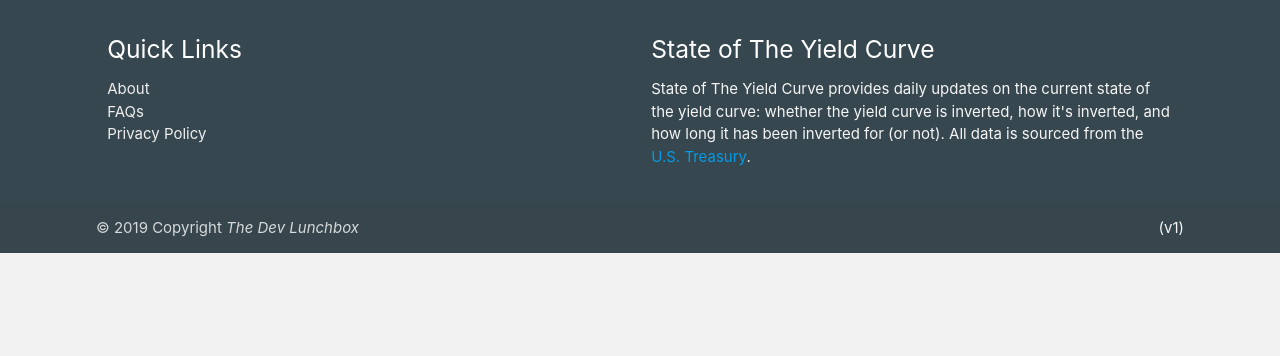
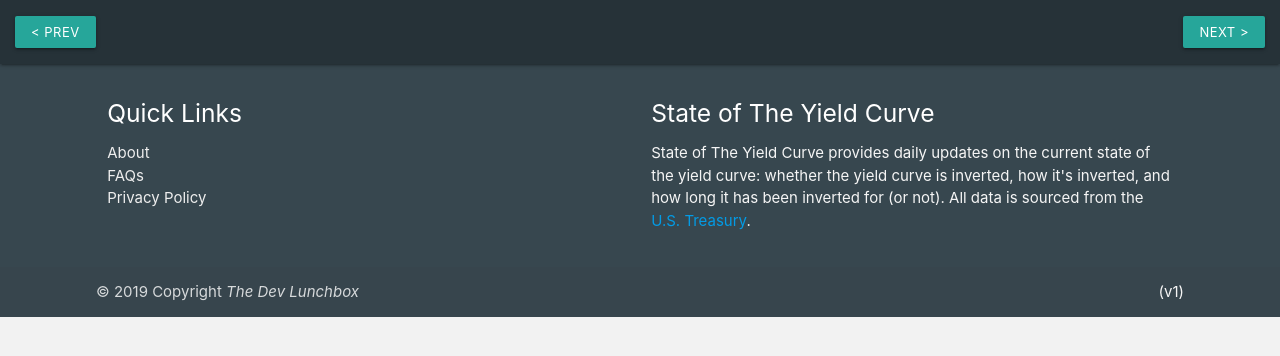
Before and after one commit to AJLeonardi/yield_curve_repo, a Django app: template yc_proj/yc_app/templates/yc_app/base.html in a window 1280 px wide. Shown: the top 356 px of the page. Run offline with Django 3.2, Linux system fonts and the light colour scheme; the template is opened without the code that fills it, so the values that code supplies are empty; some libraries are stand-ins or nearby versions.

Commit message:
working on the base template. added a header with next/previous.

```diff
--- a/yc_proj/yc_app/templates/yc_app/base.html
+++ b/yc_proj/yc_app/templates/yc_app/base.html
@@ -81,7 +81,27 @@ color: blue;
 </head>
 
   <body>
+ <header>
+      <div class="navbar-fixed">
+        <nav class='blue-grey darken-4'>
+          <div class="nav-wrapper">
+              <a href="" class="brand-logo center hide-on-small-only">{{yd.date|date:'M d, Y'}}</a>
+              <a href="" class="brand-logo center hide-on-med-and-up">{{yd.date|date:'n/d/y'}}</a>
+              <ul class="left">
+                  <li>
+                    <a class='btn btn-small' href="">< Prev</a>
+                  </li>
+              </ul>
 
+              <ul class="right">
+                  <li>
+                    <a class='btn btn-small' href="">Next ></a>
+                  </li>
+              </ul>
+          </div>
+        </nav>
+      </div>
+    </header>
         <main role="main" class="col s12 pt-3">
 
             {% block contents %}{% endblock contents %}
```
